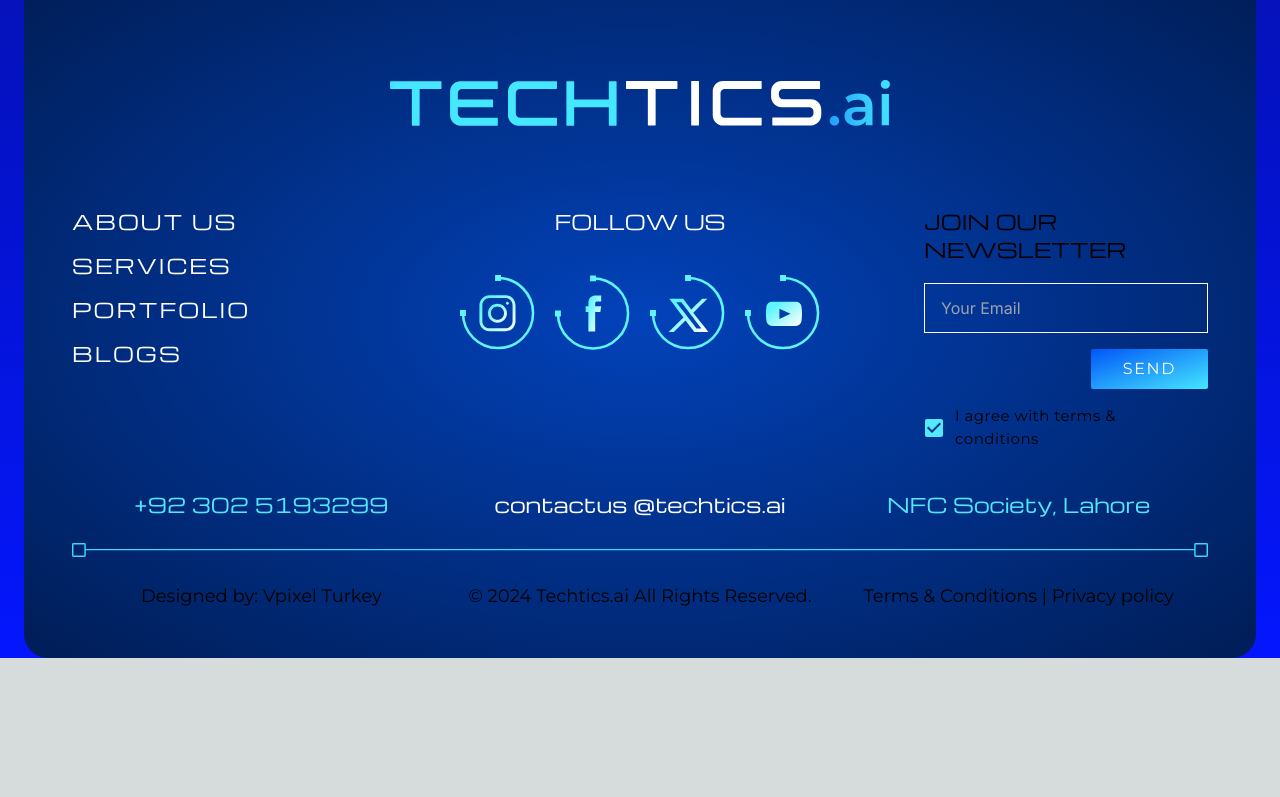
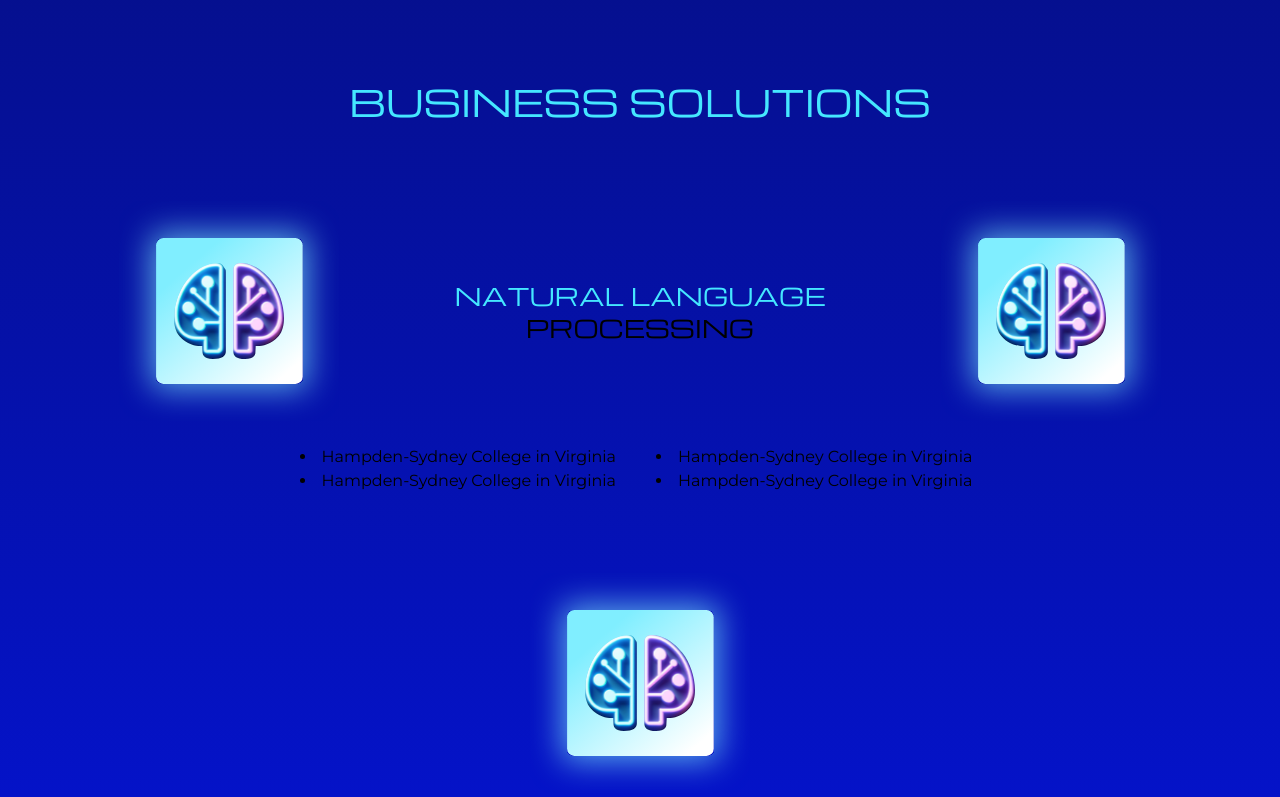
Before and after one commit to Sufyan0fficial/TechticsAi, a Next.js app: page / in a window 1280 px wide. Shown: the part 1343-2140 px from the top of the page. Before the commit the page ends 2001 px from the top, so only its background shows below. Built offline with nearby package versions, Linux system fonts and the light colour scheme.

Commit message:
new section added

```diff
--- a/src/components/Home.tsx
+++ b/src/components/Home.tsx
@@ -11,7 +11,7 @@
         <div
           style={{
             backgroundImage: `url('/heroimage.svg')`,
-            height: "90vh",
+            height: "calc(100vh - 96px)",
             width: "100%",
             backgroundSize: "cover",
             backgroundPosition: "center",
@@ -48,7 +48,7 @@
         </div>
 
         {/* team section */}
-        <div className="flex flex-col gap-6">
+        <div className="flex flex-col gap-6 my-20">
           <h2 className="font-Michroma text-[#45E7FF] lg:text-4xl md:text-2xl text-lg uppercase text-center">
             Highly Regarded Team
           </h2>
@@ -58,7 +58,7 @@
           <div className="flex flex-wrap justify-center items-stretch gap-10 md:gap-0 md:mt-6 mt-2 ">
             <div className="lg:w-1/3 md:w-1/2 w-full  flex justify-center items-center flex-col md:gap-10 gap-6 ">
               <div
-                className="lg:w-[230px] lg:h-[230px] md:w-[170px] md:h-[170px] w-[120px] h-[120px] flex justify-center items-center "
+                className="lg:w-[200px] lg:h-[200px] md:w-[170px] md:h-[170px] w-[120px] h-[120px] flex justify-center items-center "
                 style={{
                   backgroundImage: `url('/frame.svg')`,
                   backgroundSize: "cover",
@@ -76,7 +76,7 @@
                 </div>
               </div>
               <div className="w-full">
-                <h1 className="font-Michroma lg:text-5xl md:text-3xl text-lg  text-[#5EF5FF] text-center w-full">
+                <h1 className="font-Michroma lg:text-4xl md:text-2xl text-lg  text-[#5EF5FF] text-center w-full">
                   50+
                 </h1>
                 <p className="font-Montserrat text-whtie font-semibold  uppercase tracking-widest md:mt-3 mt-2 text-center w-full md:text-2xl ">
@@ -86,17 +86,17 @@
             </div>
             <div className="lg:w-1/3 md:w-1/2 w-full  flex justify-center items-center flex-col md:gap-10 gap-6 ">
               <div
-                className="lg:w-[230px] lg:h-[230px] md:w-[170px] md:h-[170px] w-[120px] h-[120px] flex justify-center items-center"
+                className="lg:w-[200px] lg:h-[200px] md:w-[170px] md:h-[170px] w-[120px] h-[120px] flex justify-center items-center"
                 style={{
                   backgroundImage: `url('/frame.svg')`,
                   backgroundSize: "cover",
                   backgroundPosition: "center",
                 }}
               >
-                <div className="relative w-[150px] lg:h-[154px]  md:h-[75px] h-[52px] ">
+                <div className="relative w-[140px] lg:h-[154px]  md:h-[75px] h-[52px] ">
                   <Image
                     src="/graduated.svg"
-                    alt="award"
+                    alt="graduated"
                     fill
                     sizes="(max-width: 768px) 100vw, (max-width: 1200px) 50vw, 33vw"
                     className="object-center object-contain"
@@ -104,7 +104,7 @@
                 </div>
               </div>
               <div className="w-full">
-                <h1 className="font-Michroma lg:text-5xl md:text-3xl text-lg  text-[#5EF5FF] text-center w-full">
+                <h1 className="font-Michroma lg:text-4xl md:text-2xl text-lg  text-[#5EF5FF] text-center w-full">
                   10+ PHDS
                 </h1>
                 <p className="font-Montserrat text-whtie font-semibold  uppercase tracking-widest md:mt-3 mt-2 text-center w-full md:text-2xl ">
@@ -114,7 +114,7 @@
             </div>
             <div className="lg:w-1/3 md:w-1/2 w-full  flex justify-center items-center flex-col md:gap-10 gap-6 md:mt-10 lg:mt-0">
               <div
-                className="lg:w-[230px] lg:h-[230px] md:w-[170px] md:h-[170px] w-[120px] h-[120px] flex justify-center items-center"
+                className="lg:w-[200px] lg:h-[200px] md:w-[170px] md:h-[170px] w-[120px] h-[120px] flex justify-center items-center"
                 style={{
                   backgroundImage: `url('/frame.svg')`,
                   backgroundSize: "cover",
@@ -132,7 +132,7 @@
                 </div>
               </div>
               <div className="w-full">
-                <h1 className="font-Michroma lg:text-5xl md:text-3xl text-lg  text-[#5EF5FF] text-center w-full">
+                <h1 className="font-Michroma lg:text-4xl md:text-2xl text-lg  text-[#5EF5FF] text-center w-full">
                   150M+
                 </h1>
                 <p className="font-Montserrat text-whtie font-semibold  uppercase tracking-widest md:mt-3 mt-2 text-center w-full md:text-2xl ">
@@ -142,6 +142,104 @@
             </div>
           </div>
         </div>
+
+        {/* business solutions */}
+        <div className="my-20">
+          <h2 className="font-Michroma text-[#45E7FF] lg:text-4xl md:text-2xl text-lg uppercase text-center">
+            Business Solutions
+          </h2>
+          <div className="flex flex-wrap justify-center items-center   ">
+            <h3 className="font-Michroma w-full text-center uppercase mt-16 mb-2 md:hidden">
+              <span className="text-[#45E7FF]">Natural Language</span> <br />
+              <span>Processing</span>
+            </h3>
+            <div className="flex items-center justify-between w-full md:mt-20 ">
+              <div className="md:w-1/3 w-1/2 flex md:justify-center justify-start items-center">
+                <div
+                  className="lg:w-[220px] lg:h-[220px] md:w-[180px] md:h-[180px] w-[160px] h-[160px] flex justify-center items-center"
+                  style={{
+                    backgroundImage: `url('/boxframe.svg')`,
+                    backgroundSize: "cover",
+
+                    backgroundRepeat: "no-repeat",
+                  }}
+                >
+                  <div className="relative lg:w-[110px] lg:h-[110px] md:w-[85px] md:h-[85px] w-[70px] h-[70px] ">
+                    <Image
+                      src="/brain.svg"
+                      alt="brain"
+                      fill
+                      sizes="(max-width: 768px) 100vw, (max-width: 1200px) 50vw, 33vw"
+                      className="object-center object-contain "
+                    />
+                  </div>
+                </div>
+              </div>
+              <h3 className="font-Michroma lg:text-2xl md:text-lg  text-center uppercase md:w-1/3 hidden md:block">
+                <span className="text-[#45E7FF]">Natural Language</span> <br />
+                <span>Processing</span>
+              </h3>
+              <div className="md:w-1/3 w-1/2 flex md:justify-center justify-end  items-center">
+                <div
+                  className="lg:w-[220px] lg:h-[220px] md:w-[180px] md:h-[180px] w-[160px] h-[160px] flex justify-center items-center"
+                  style={{
+                    backgroundImage: `url('/boxframe.svg')`,
+                    backgroundSize: "cover",
+
+                    backgroundRepeat: "no-repeat",
+                  }}
+                >
+                  <div className="relative lg:w-[110px] lg:h-[110px] md:w-[85px] md:h-[85px] w-[70px] h-[70px] ">
+                    <Image
+                      src="/brain.svg"
+                      alt="brain"
+                      fill
+                      sizes="(max-width: 768px) 100vw, (max-width: 1200px) 50vw, 33vw"
+                      className="object-center object-contain "
+                    />
+                  </div>
+                </div>
+              </div>
+            </div>
+            <ul className="md:flex justify-center items-center flex-wrap list-disc mt-6 hidden">
+              <li className="font-Montserrat font-medium w-1/2 text-end  pr-6 list-inside">
+                Hampden-Sydney College in Virginia
+              </li>
+
+              <li className="font-Montserrat font-medium w-1/2 list-inside pl-4">
+                Hampden-Sydney College in Virginia
+              </li>
+              <li className="font-Montserrat font-medium w-1/2  list-inside text-end pr-6">
+                Hampden-Sydney College in Virginia
+              </li>
+              <li className="font-Montserrat font-medium w-1/2 list-inside pl-4">
+                Hampden-Sydney College in Virginia
+              </li>
+            </ul>
+            <div className="md:w-1/3 flex justify-center items-center  md:mt-20 w-full">
+              <div
+                className="lg:w-[220px] lg:h-[220px] md:w-[180px] md:h-[180px] w-[160px] h-[160px]  flex justify-center items-center"
+                style={{
+                  backgroundImage: `url('/boxframe.svg')`,
+                  backgroundSize: "cover",
+
+                  backgroundRepeat: "no-repeat",
+                }}
+              >
+                <div className="relative lg:w-[110px] lg:h-[110px] md:w-[85px] md:h-[85px] w-[70px] h-[70px] ">
+                  <Image
+                    src="/brain.svg"
+                    alt="brain"
+                    fill
+                    sizes="(max-width: 768px) 100vw, (max-width: 1200px) 50vw, 33vw"
+                    className="object-center object-contain "
+                  />
+                </div>
+              </div>
+            </div>
+            <div></div>
+          </div>
+        </div>
       </Container>
     </div>
   );
```
Also changed, not shown: public/boxframe.svg (added), public/brain.svg (added).
